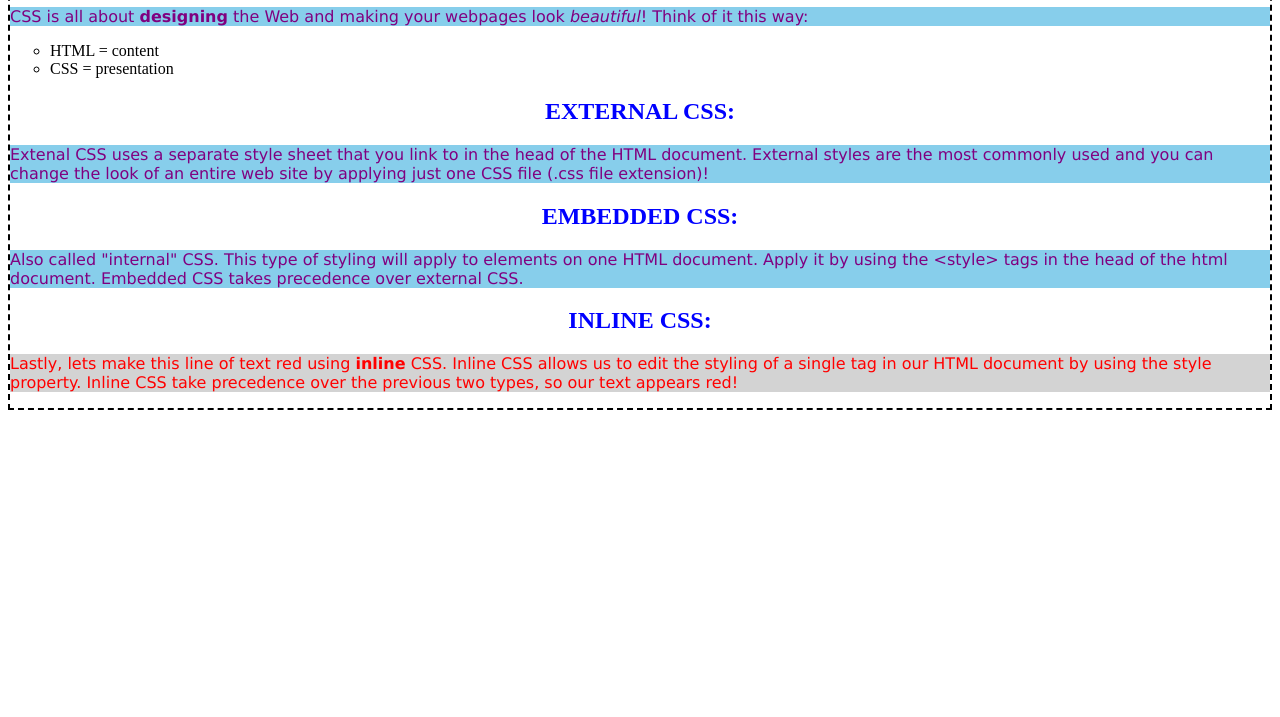
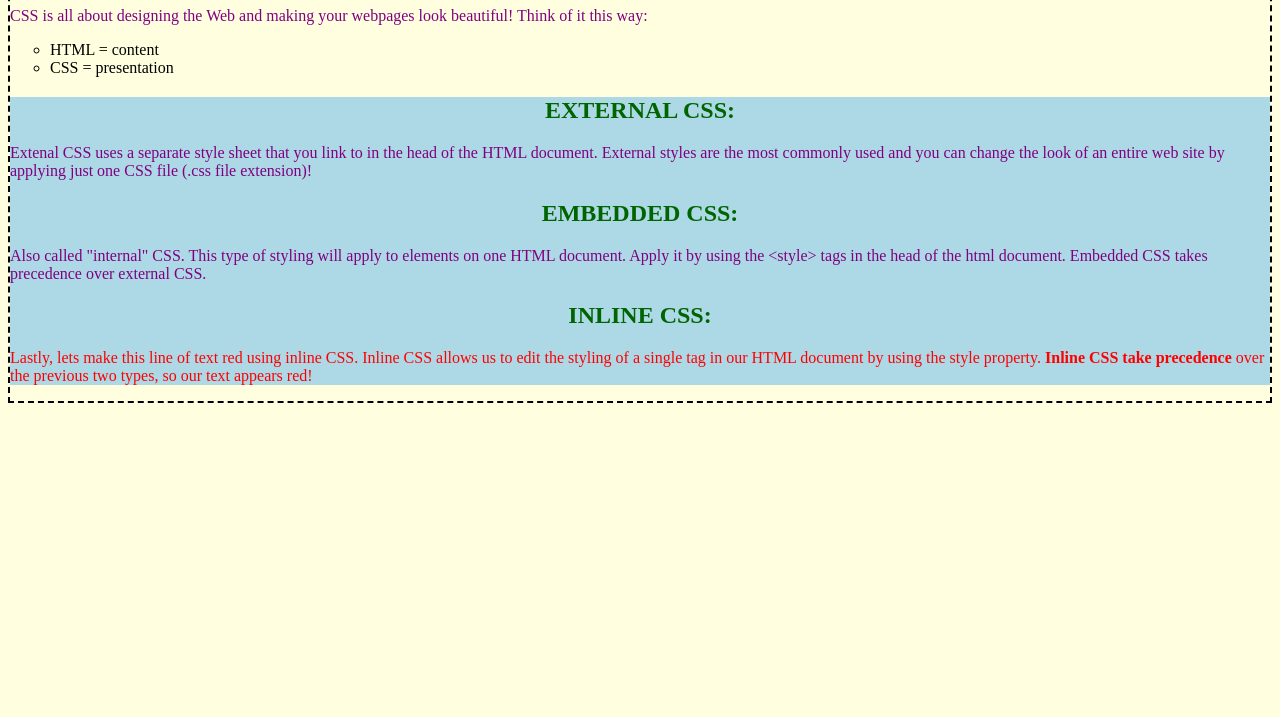
Before and after one commit to NNHSComputerScience/web-design-u2, a plain HTML site: page index.html in a window 1280 px wide. Shown: the part 83-800 px from the top of the page. Drawn offline with Linux system fonts and the light colour scheme.

Commit message:
Update with 2022 day 1 notes

```diff
--- a/index.html
+++ b/index.html
@@ -1,56 +1,40 @@
 <!DOCTYPE html>
-<html>
+<html lang="en-US">
 <head>
-  <title>CSS Notes 1</title>
-  <link rel="stylesheet" href="style.css">
+	<title>CSS Notes</title>
+	<!-- links our external CSS file to out HTML file.  It is a one-sided tag -->
+	<link href="style.css" rel="stylesheet" type="text/css">
 
-  <style>
-    p {font-family: verdana, sans-serif;
-       color:purple;
-       background-color: skyblue;}
-    body {background-color: white;}
-    h2 {color:blue;}
-  </style>
+	<style>
+		p {color:purple;
 
+		}
+
+		body {
+			background-color:lightyellow;
+		}
+
+		div {
+			background-color: lightblue;
+		}
+	</style>
 </head>
 <body>
+	<h1>CSS Notes</h1>
+	<p>CSS is all about designing the Web and making your webpages look beautiful!  Think of it this way:</p>
+	<ul>
+		<li>HTML = content</li>
+		<li>CSS = presentation</li>
+	</ul>
+	<div>
+  	<h2>EXTERNAL CSS:</h2>
+    <p>Extenal CSS uses a separate style sheet that you link to in the head of the HTML document.  External styles are the most commonly used and you can change the look of an entire web site by applying just one CSS file (.css file extension)!</p>
 
-  <u><h1>CSS Notes</h1></u>
+  	<h2>EMBEDDED CSS:</h2>
+    <p>Also called "internal" CSS.  This type of styling will apply to elements on one HTML document.  Apply it by using the &lt;style&gt; tags in the head of the html document.  Embedded CSS takes precedence over external CSS.</p>
 
-  <p>
-    CSS is all about <strong>designing</strong> the Web and making your webpages look <i>beautiful</i>!  Think of it this way:
-  </p>
-  <ul>
-    <li>HTML = content</li>
-    <li>CSS = presentation</li>
-  </ul>
-
-  <h2>
-    EXTERNAL CSS:
-  </h2>
-
-  <p>
-    Extenal CSS uses a separate style sheet that you link to in the head of the HTML document.  External styles are the most commonly used and you can change the look of an entire web site by applying just one CSS file (.css file extension)!
-  </p>
-
-  <h2>
-    EMBEDDED CSS:
-  </h2>
-
-  <p>
-    Also called "internal" CSS.  This type of styling will apply to elements on one HTML document.  Apply it by using the &#60;style&#62; tags in the head of the html document.  Embedded CSS takes precedence over external CSS.
-  </p>
-
-  <h2>
-    INLINE CSS:
-  </h2>
-
-
-  <p style="color:red; background-color:lightgray;">
-  Lastly, lets make this line of text red using
-  <b>inline</b> CSS.  Inline CSS allows us to edit the styling of a single tag in our HTML document by using the style property.  Inline CSS take precedence over the previous two types, so our text appears red!
-  </p>
-
-
+  	<h2>INLINE CSS:</h2>
+	<p style="color:red;">Lastly, lets make this line of text red using inline CSS.  Inline CSS allows us to edit the styling of a single tag in our HTML document by using the style property.  <span style="font-weight:bold;">Inline CSS take precedence </span>over the previous two types, so our text appears red!</p>
+	</div>
 </body>
 </html>
```
